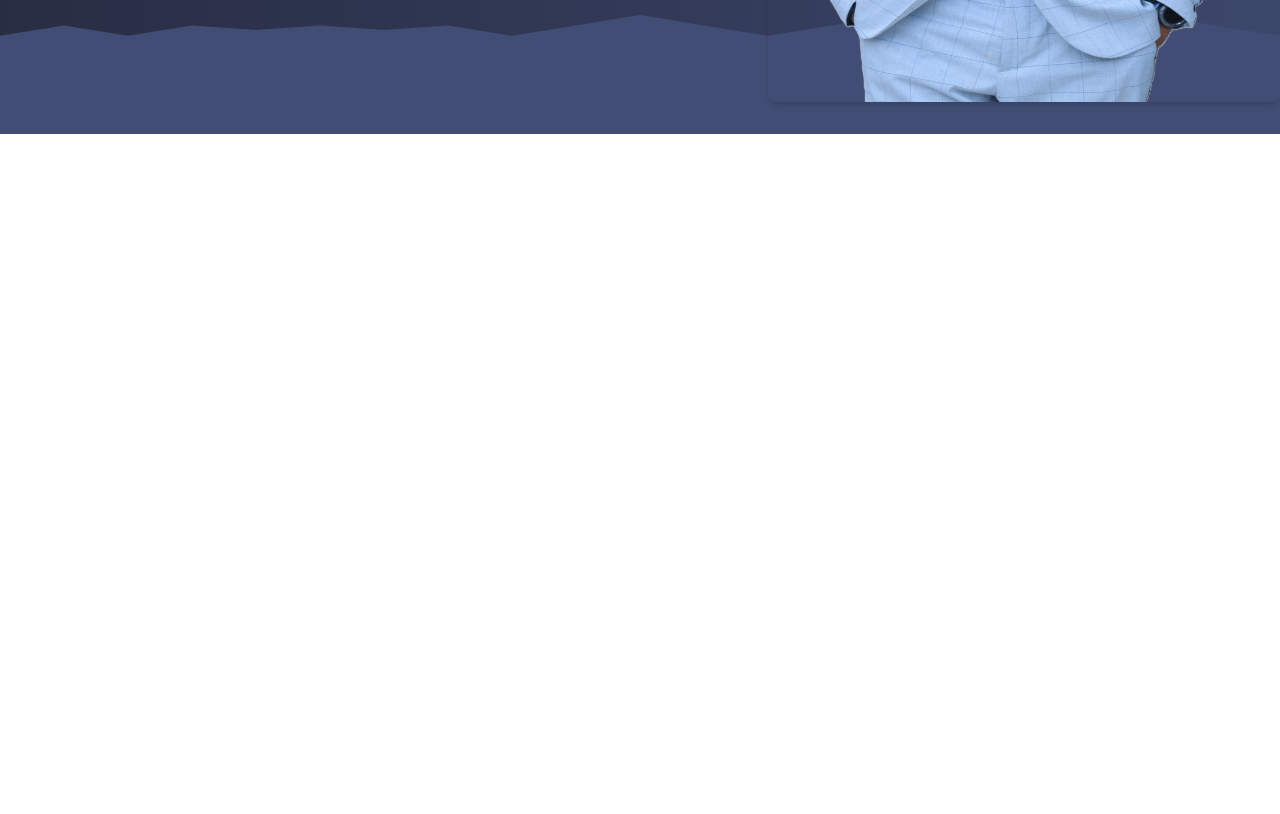
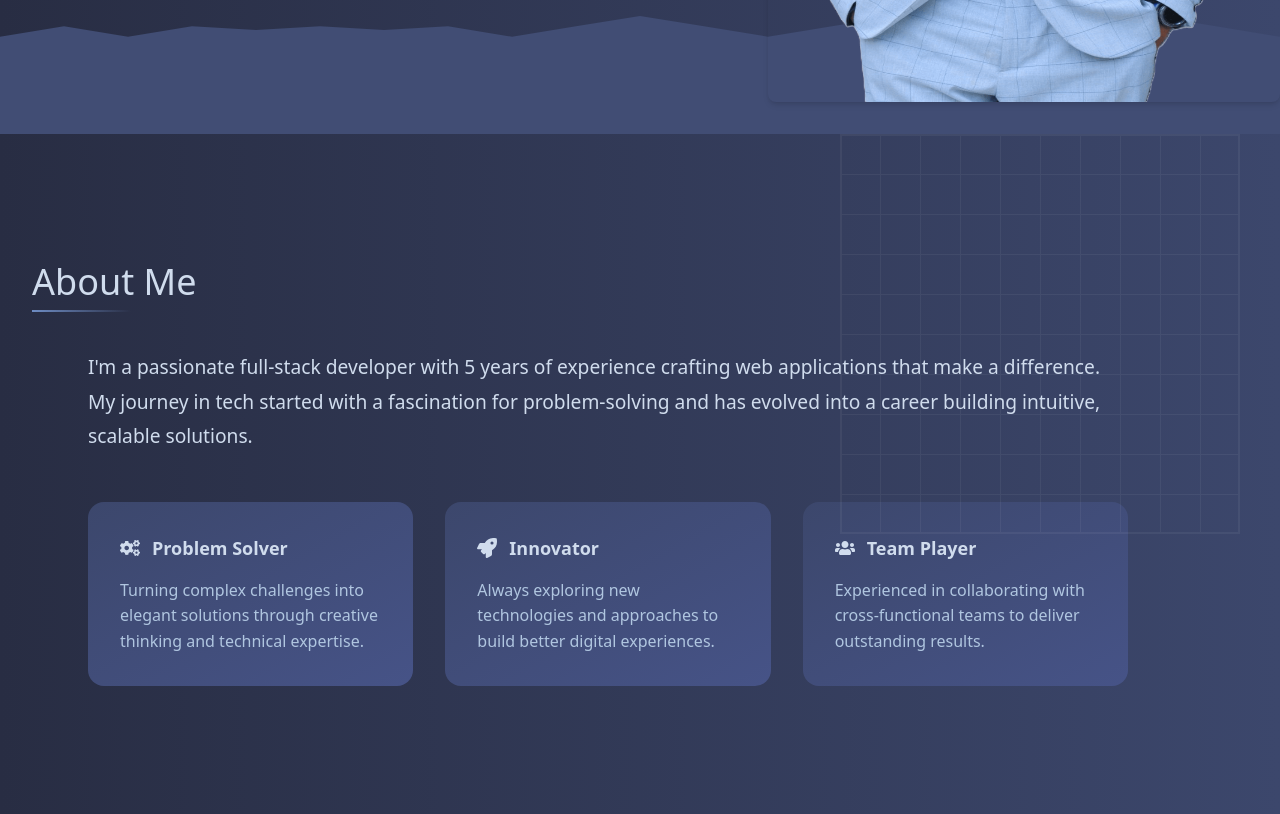
Before and after one commit to dagijosi/newPortfolio, a React (Vite) app: page / in a window 1280 px wide. Shown: the part 580-1394 px from the top of the page. Before the commit the page ends 800 px from the top, so only its background shows below. Built offline with nearby package versions, Linux system fonts and the light colour scheme.

Commit message:
Integrate About component into App: Add About section and apply background gradient styling to the main container

```diff
--- a/src/App.tsx
+++ b/src/App.tsx
@@ -1,12 +1,14 @@
 import "./App.css";
+import About from "./components/About";
 import Home from "./components/Home";
 import Navbars from "./components/Navbars";
 
 function App() {
   return (
-    <div>
+    <div className="bg-gradient-to-r from-polo-950 to-polo-900">
       <Navbars />
       <Home />
+      <About/>
     </div>
   );
 }
--- /dev/null
+++ b/src/components/About.tsx
@@ -0,0 +1,75 @@
+import { FaCogs, FaRocket, FaUsers } from 'react-icons/fa';
+
+const About = () => {
+  const features = [
+    {
+      icon: <FaCogs className="mr-3 text-xl" />,
+      title: 'Problem Solver',
+      description:
+        'Turning complex challenges into elegant solutions through creative thinking and technical expertise.',
+    },
+    {
+      icon: <FaRocket className="mr-3 text-xl" />,
+      title: 'Innovator',
+      description:
+        'Always exploring new technologies and approaches to build better digital experiences.',
+    },
+    {
+      icon: <FaUsers className="mr-3 text-xl" />,
+      title: 'Team Player',
+      description:
+        'Experienced in collaborating with cross-functional teams to deliver outstanding results.',
+    },
+  ];
+
+  return (
+    <section className="max-w-[85rem] py-32 px-8 relative overflow-hidden mx-auto">
+      <h2 className="text-polo-200 text-4xl mb-12 relative inline-block">
+        About Me
+        <span className="absolute bottom-[-10px] left-0 w-3/5 h-0.5 bg-gradient-to-r from-polo-500 to-transparent"></span>
+      </h2>
+      <svg
+        className="absolute top-0 right-10 w-[25rem] h-[25rem] opacity-5 text-white"
+        viewBox="0 0 100 100"
+        fill="none"
+        stroke="currentColor"
+      >
+        <pattern id="grid" width="10" height="10" patternUnits="userSpaceOnUse">
+          <path
+            d="M 10 0 L 0 0 0 10"
+            fill="none"
+            stroke="currentColor"
+            strokeWidth="0.5"
+          />
+        </pattern>
+        <rect width="100" height="100" fill="url(#grid)" />
+      </svg>
+      <div className="max-w-[65rem] mx-auto md:mx-14 ">
+        <p className="text-[1.2rem] leading-[1.8] mb-[3rem] text-polo-200 text-pretty">
+          I'm a passionate full-stack developer with 5 years of experience
+          crafting web applications that make a difference. My journey in tech
+          started with a fascination for problem-solving and has evolved into a
+          career building intuitive, scalable solutions.
+        </p>
+        <div className="mt-12 grid grid-cols-1 md:grid-cols-3 gap-8">
+          {features.map((feature, index) => (
+            <div
+              key={index}
+              className="bg-gradient-to-br from-polo-900 to-polo-800 p-[2rem] rounded-2xl"
+            >
+              <h3 className="text-lg font-semibold mb-4 text-polo-200 flex items-center">
+                {feature.icon}
+                {feature.title}
+              </h3>
+              <p className="text-polo-300 leading-[1.6]">
+                {feature.description}
+              </p>
+            </div>
+          ))}
+        </div>
+      </div>
+    </section>
+  );
+};
+
+export default About;
```
